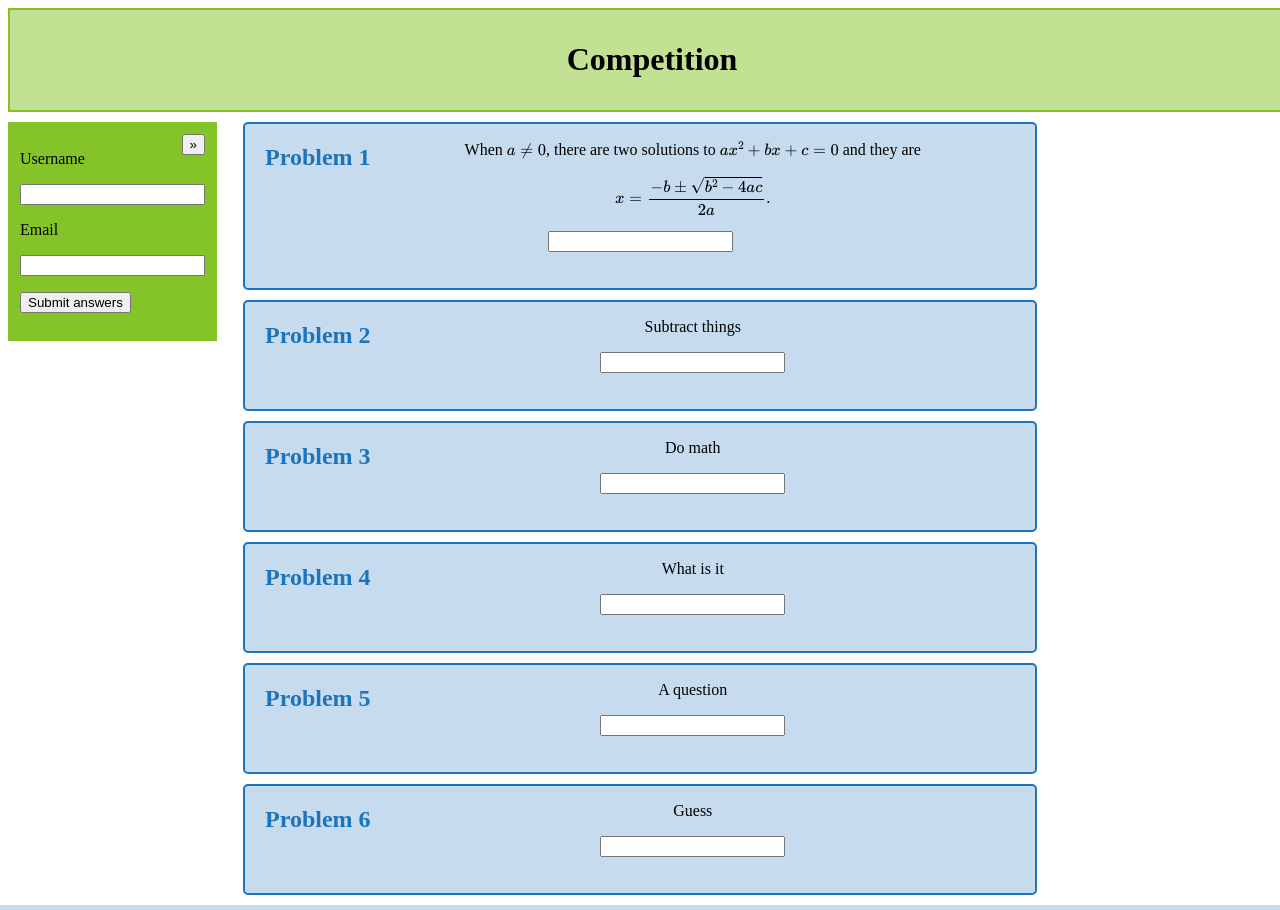
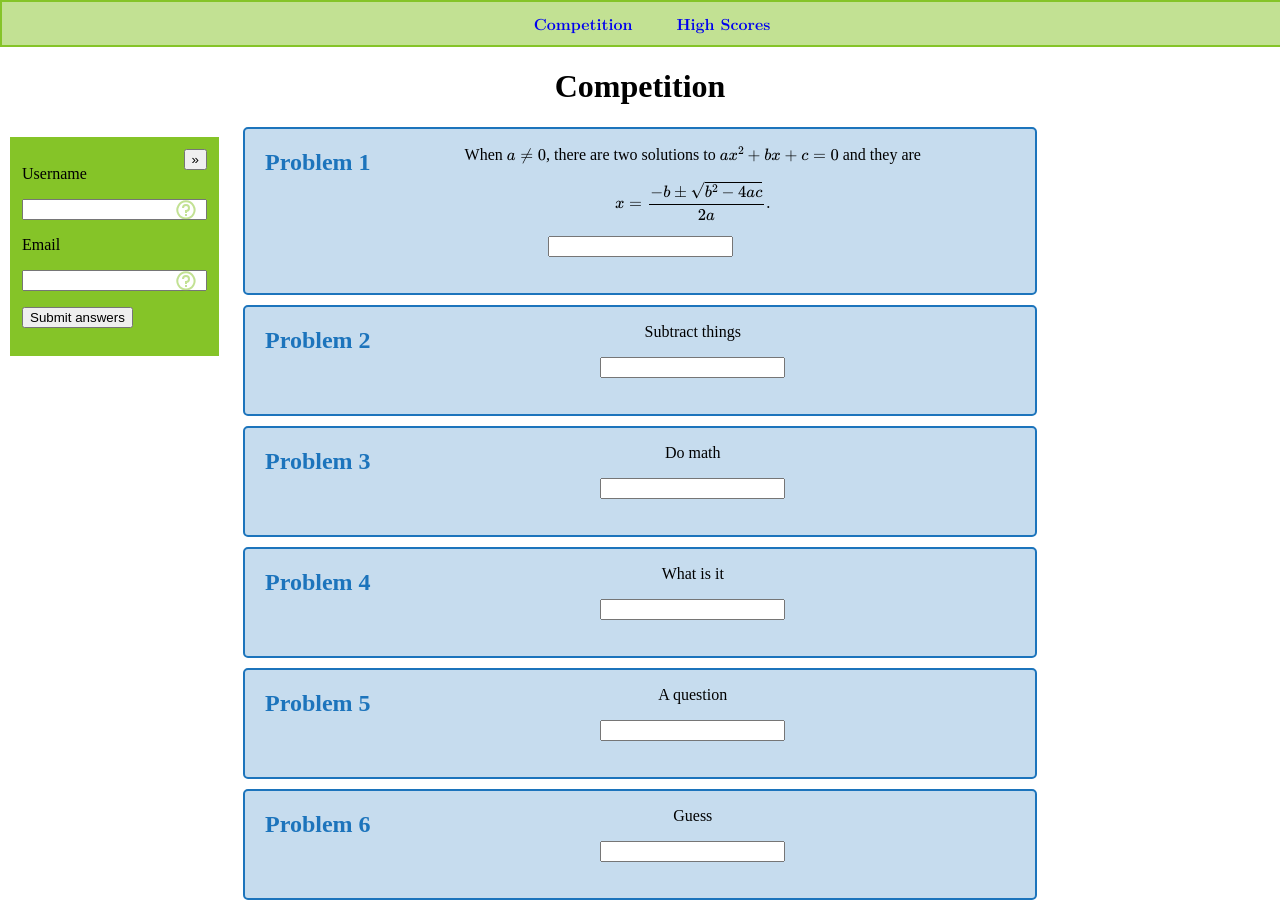
Before and after one commit to TeegardenMath/wobsite, a Flask app: page / in a window 1280 px wide. Run offline with Flask 3, Linux system fonts and the light colour scheme; some libraries are stand-ins or nearby versions.

Commit message:
hoverable details; navbar

```diff
--- /dev/null
+++ b/app/problembank/answerlist1.txt
@@ -0,0 +1,6 @@
+0
+12
+1.5
+-1
+3
+8
--- a/app/routes.py
+++ b/app/routes.py
@@ -13,6 +13,20 @@ CONNECTION_PARAMETERS = {
     "dbname": os.environ.get("DB_NAME"),
     "host": os.environ.get("DB_HOST"),
 }
+
+def grade(scantron):
+	with open('app/problembank/answerlist1.txt') as f:
+		answerKey = f.read().splitlines()
+
+	i=0
+	score=0
+	while i < len(scantron):
+		if scantron[i] == float(answerKey[i]):
+			score+=1
+		i+=1
+
+	return score
+
 
 
 @bp.route("/", methods=['GET', 'POST'])
@@ -33,24 +47,32 @@ def main():
 
 	#form submission stuff
 	if form.validate_on_submit():
+
+			#compile a dictionary of all the answers
+			answerlist={}
+			scantron=[]
+			problemcounter=1
+			problemkeylist="username,email"
+			problemkeylist2="'"+form.username.data+"\',\'"+form.email.data+"'"
+			for answer in form.answers:
+				problemkey = "answer"+str(problemcounter)
+				answerlist[problemkey]=answer.answer.data
+				problemkeylist=problemkeylist+","
+				problemkeylist2=problemkeylist2+","
+				problemkeylist=problemkeylist+problemkey
+				problemkeylist2=problemkeylist2+"%("+problemkey+")s"
+				scantron.append(answer.answer.data)
+				problemcounter+=1
+
+			score = grade(scantron)
+			problemkeylist=problemkeylist+",grade"
+			problemkeylist2=problemkeylist2+","+str(score)
+
+
 			#make a connection
 			with psycopg2.connect(**CONNECTION_PARAMETERS) as conn:
 				#create a cursor
 				with conn.cursor() as curs:
-					#compile a dictionary of all the answers
-					answerlist={}
-					problemcounter=1
-					problemkeylist="username, email"
-					problemkeylist2="'"+form.username.data+"\',\'"+form.email.data+"'"
-					for answer in form.answers:
-						problemkey = "answer"+str(problemcounter)
-						answerlist[problemkey]=answer.answer.data
-						#if problemcounter > 1:
-						problemkeylist=problemkeylist+","
-						problemkeylist2=problemkeylist2+","
-						problemkeylist=problemkeylist+problemkey
-						problemkeylist2=problemkeylist2+"%("+problemkey+")s"
-						problemcounter+=1
 
 					#and now run that sql statement
 					sqlstatement="INSERT INTO submissions ("+problemkeylist+") VALUES ("+problemkeylist2+");"
@@ -63,18 +85,18 @@ def main():
 		print(form.errors)
 	return render_template("main.html", form=form)
 
-@bp.route("/submissions")
-def submissions():
+@bp.route("/highscores")
+def highscores():
 	#make a connection
 	with psycopg2.connect(**CONNECTION_PARAMETERS) as conn:
 		#create a cursor
 		with conn.cursor() as curs:
 			curs.execute("""
-				SELECT id, username, email, answer1, answer2, answer3, answer4, answer5, answer6
+				SELECT username, grade
 				FROM submissions
-				ORDER BY id;
+				ORDER BY grade;
 				""")
 			#fetch the records
 			rows = curs.fetchall()
 			#return the records
-			return render_template("submissions.html", rows=rows)
+			return render_template("highscores.html", rows=rows[:10])
--- a/app/static/css/style.css
+++ b/app/static/css/style.css
@@ -1,10 +1,28 @@
+@font-face {
+  font-family: latinModern;
+  src: url('subset-LMRoman12-Bold.woff') format('woff');
+}
 
 header {
+	text-align: center;
+}
+
+body {
+	margin:0px;
+}
+
+#navbar {
 	text-align: center;
 	background-color: rgba(133,196,40,0.5);
 	width:100%;
 	border:2px solid rgb(133,196,40);
 	padding:10px;
+}
+
+.navElement{
+	padding:10px 20px;
+	font-family: "latinModern", "Times New Roman";
+	text-decoration: none;
 }
 
 #problemsBlock{
@@ -18,10 +36,16 @@ header {
 	padding:10px;
 	max-width: 200px;
 	position:sticky;
-	top:0;
+	top:10px;
 	float:left;
-	margin:10px auto;
+	margin:10px 10px;
 	display:block;
+}
+
+#personalInfoHoverable{
+	position:absolute;
+	right:20px;
+	padding:1px;
 }
 
 .collapser{
@@ -38,8 +62,11 @@ header {
 	margin:10px auto;
 }
 
-.problem h2 {
+h2 {
 	color:rgb(28,116,188);
+}
+
+.problem h2{
 	float: left;
 }
 
@@ -57,3 +84,46 @@ footer {
 footer input{
 	padding:5px;
 }
+
+ table, th, td {
+  margin-left: auto;
+  margin-right: auto;
+  padding:10px 20px 10px 20px;
+}
+
+#highscores tr:nth-child(even) {
+	td:nth-child(2), td:nth-child(3) {background-color: rgba(28,116,188,0.25);}
+}
+
+#highscores tr:nth-child(odd) {
+	td:nth-child(2), td:nth-child(3) {background-color: rgba(133,196,40,0.25);}
+}
+
+#highscores td:nth-child(3) {
+	text-align: center;
+}
+
+.hoverable {
+  position: relative;
+  display: inline-block;
+}
+
+.hoverable .hovertext {
+  visibility: hidden;
+  width: 120px;
+  background-color: rgb(231, 246, 209);
+  color: black;
+  text-align: center;
+  padding: 5px 0;
+  border-radius: 6px;
+
+  position: absolute;
+  z-index: 1;
+  left:0px;
+  top:30px;
+}
+
+/* Show the tooltip text when you mouse over the tooltip container */
+.hoverable:hover .hovertext {
+  visibility: visible;
+}
--- a/app/templates/main.html
+++ b/app/templates/main.html
@@ -13,8 +13,11 @@
 
   <body>
     <form method="post" action="">
-      {{form.csrf_token}}
+    {{form.csrf_token}}
 
+    <div id="navbar">
+      {% include 'navbar.html' %}
+    </div>
 
   	<header>
   		<h1>Competition</h1>
@@ -29,7 +32,18 @@
 
           <!--Username entry box and error display-->
           <p>{{form.username.label}}</p>
-          <p>{{form.username()}}</p>
+          <div>
+              {{form.username()}}
+              <div class="hoverable" id="personalInfoHoverable">
+                <svg xmlns="http://www.w3.org/2000/svg" width="20" height="20">
+                  <path fill=transparent stroke=rgba(133,196,40,0.5) stroke-width="2" d="m10,1.3a8.6,8.6 0 1,1-0.1,0zM7,8a3,3 0 1,1 3,3v2m0,1v2"/>
+                </svg>
+                <span class="hovertext">For the public scoreboard.</span>
+              </div>
+          </div>
+
+
+
           {% if form.username.errors %}
             <ul class="errors">
               {% for error in form.username.errors %}
@@ -40,7 +54,15 @@
 
           <!--Email entry box and error display-->
           <p>{{form.email.label}}</p>
-          <p>{{form.email()}}</p>
+          <div>
+              {{form.email()}}
+              <div class="hoverable" id="personalInfoHoverable">
+                <svg xmlns="http://www.w3.org/2000/svg" width="20" height="20">
+                  <path fill=transparent stroke=rgba(133,196,40,0.5) stroke-width="2" d="m10,1.3a8.6,8.6 0 1,1-0.1,0zM7,8a3,3 0 1,1 3,3v2m0,1v2"/>
+                </svg>
+                <span class="hovertext">Not publicly displayed.</span>
+              </div>
+          </div>
           {% if form.email.errors %}
             <ul class="errors">
               {% for error in form.email.errors %}
--- /dev/null
+++ b/app/templates/navbar.html
@@ -0,0 +1,3 @@
+<a class="navElement" href="/">Competition</a>
+
+<a class="navElement" href="/highscores">High Scores</a>
```
Also changed, not shown: app/templates/highscores.html (renamed from app/templates/submissions.html, +12 -17 lines), app/static/css/subset-LMRoman12-Bold.woff (added), 1 other file.
